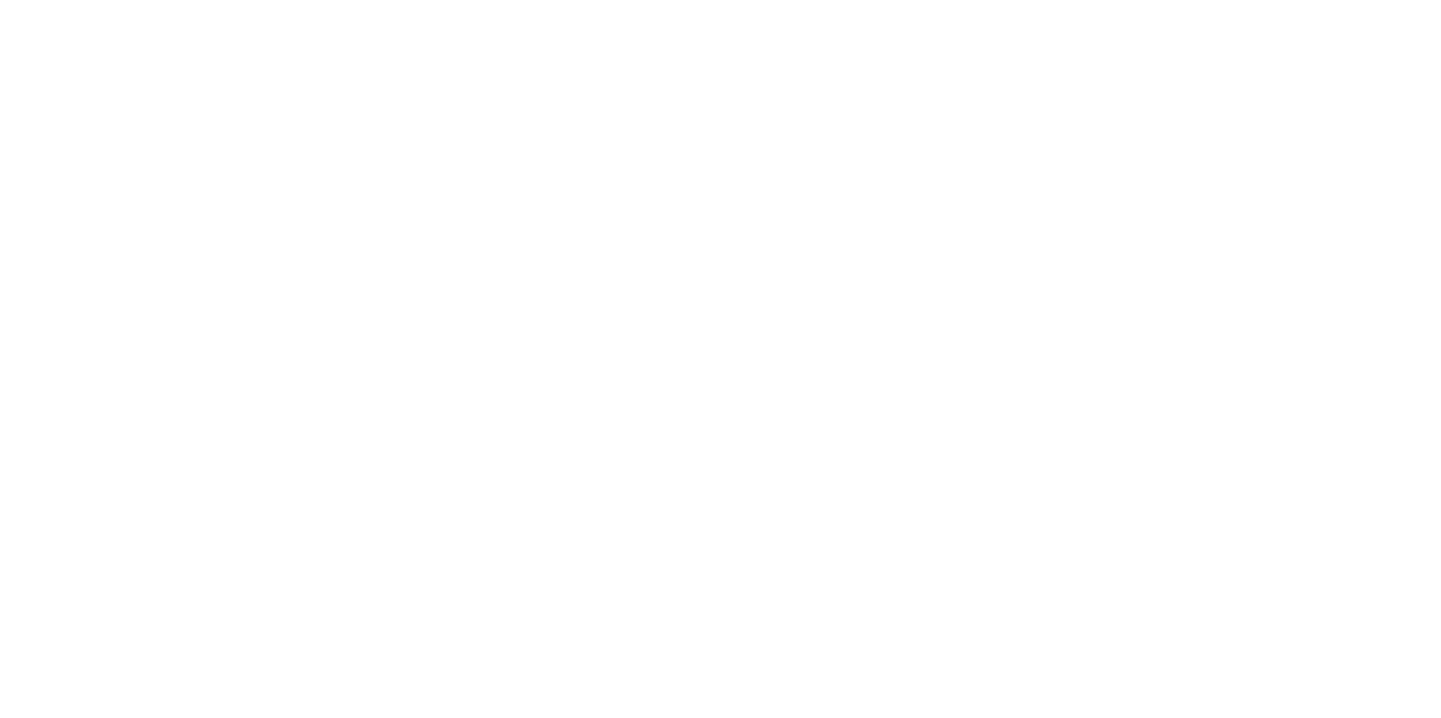
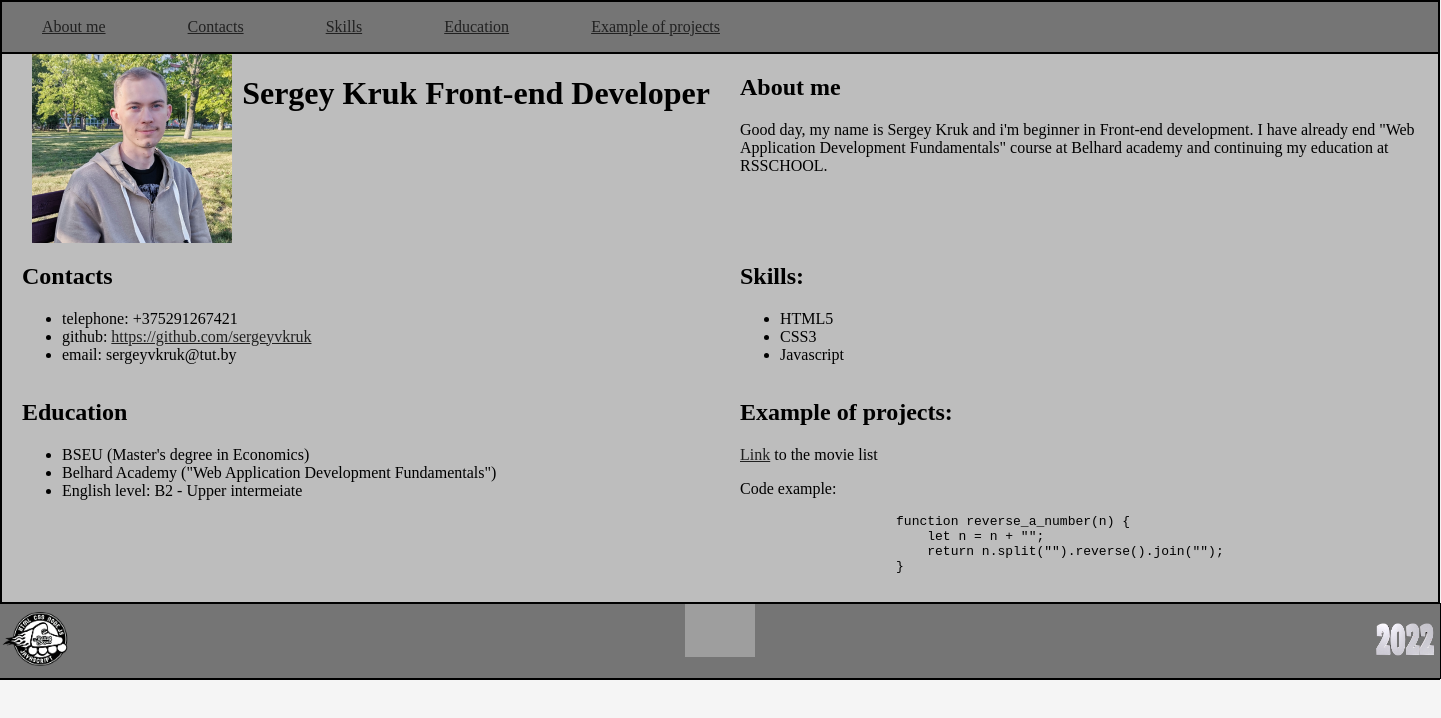
Before and after one commit to sergeyvkruk/rsschool-cv, a plain HTML site: page index.html in a window 1280 px wide. Shown: the whole page, 1441 px wide, since content can reach past the window. Drawn offline with Linux system fonts and the light colour scheme; grey boxes are pictures that could not be loaded.

Commit message:
docs add index.html file

```diff
--- a/index.html
+++ b/index.html
@@ -4,9 +4,76 @@
     <meta charset="UTF-8">
     <meta http-equiv="X-UA-Compatible" content="IE=edge">
     <meta name="viewport" content="width=device-width, initial-scale=1.0">
-    <title>Document</title>
+    <link rel="stylesheet" href="style.css">
+    <title>Front-end Developer CV</title>
 </head>
 <body>
-
+    <header>
+        <nav>
+            <ul>
+                <li><a href="#about">About me</a></li>
+                <li><a href="#contacts">Contacts</a></li>
+                <li><a href="#skills">Skills</a></li>
+                <li><a href="#education">Education</a></li>
+                <li><a href="#projects">Example of projects</a></li>
+            </ul>
+        </nav>
+    </header>
+    <main class="main_container">
+        <div class="first_title">
+            <img class="photo" src="./me.jpg" alt="cv">
+            <h1>
+                Sergey Kruk Front-end Developer
+            </h1>
+        </div>
+        <div>
+            <h2 id="about">About me</h2>
+                <p>Good day, my name is Sergey Kruk and i'm  beginner in Front-end development. I have already end "Web Application Development Fundamentals" course at Belhard academy and continuing my education at RSSCHOOL.</p>
+        </div>
+        <div>
+            <h2 id="contacts">Contacts</h2>
+                <ul>
+                    <li>telephone: +375291267421</li>
+                    <li>github: <a href="https://github.com/sergeyvkruk">https://github.com/sergeyvkruk</a> </li>
+                    <li>email: sergeyvkruk@tut.by</li>
+                </ul>
+        </div>
+        <div>
+            <h2 id="skills">Skills:</h2>
+            <ul>
+                <li>HTML5</li>
+                <li>CSS3</li>
+                <li>Javascript</li>
+            </ul>
+        </div>
+        <div>
+            <h2 id="education">Education</h2>
+                <ul>
+                    <li>BSEU (Master's degree in Economics)</li>
+                    <li>Belhard Academy ("Web Application Development Fundamentals")</li>
+                    <li>English level: B2 - Upper intermeiate</li>
+                </ul>
+        </div>
+        <div>
+            <h2 id="projects">Example of projects:</h2>
+                <p><a href="https://github.com/sergeyvkruk/Movies">Link</a> to the movie list</p>
+                <p>Code example:</p>
+                <div>
+                    <pre>
+                    function reverse_a_number(n) {
+                        let n = n + "";
+                        return n.split("").reverse().join("");
+                    }
+                    </pre>
+                </div>
+        </div>
+    </main>
+    <footer>
+        <div class="footer">
+        <a href="https://rs.school/js/"><img class="footer_img" src="./rs.png" alt="rs"></a>
+        <a href="https://github.com/sergeyvkruk"><img class="footer_img" src="./git.png" alt="git"></a>
+        <img class="footer_img" src="./year.png" alt="year">
+        </div>
+    </footer>
 </body>
 </html>
--- a/style.css
+++ b/style.css
@@ -1,3 +1,61 @@
-h1 {
-    color: black;
+* {
+    box-sizing: border-box;
 }
+body, header, main, footer {
+    border: 1px solid black;
+}
+body {
+    display: flex;
+    align-items: center;
+    margin: auto;
+    flex-direction: column;
+    align-items: center;
+    width: 1440px;
+    background-color: #F5F5F5;
+}
+header{
+    width: 100%;
+    display: flex;
+    align-items: center;
+    background-color: #757575;
+}
+nav {
+    width: 50%;
+}
+.photo{
+    width: 200px;
+}
+nav > ul {
+    display: flex;
+    justify-content: space-between;
+    width: 100%;
+}
+nav > ul > li {
+    list-style-type: none;
+}
+.first_title {
+    display: flex;
+    justify-content: space-evenly;
+}
+main > * {
+    width: 50%;
+    padding-left: 20px;
+    background-color: #BDBDBD;
+}
+main {
+    display: flex;
+    flex-wrap: wrap;
+}
+
+.footer{
+    display: flex;
+    justify-content: space-between;
+    width: 1440px;
+    background-color: #757575;
+}
+.footer_img {
+    width: 70px;
+}
+a {
+    color: #212121;
+}
```
Also changed, not shown: me.jpg (added), rs.png (added), year.png (added), 2 other files.
